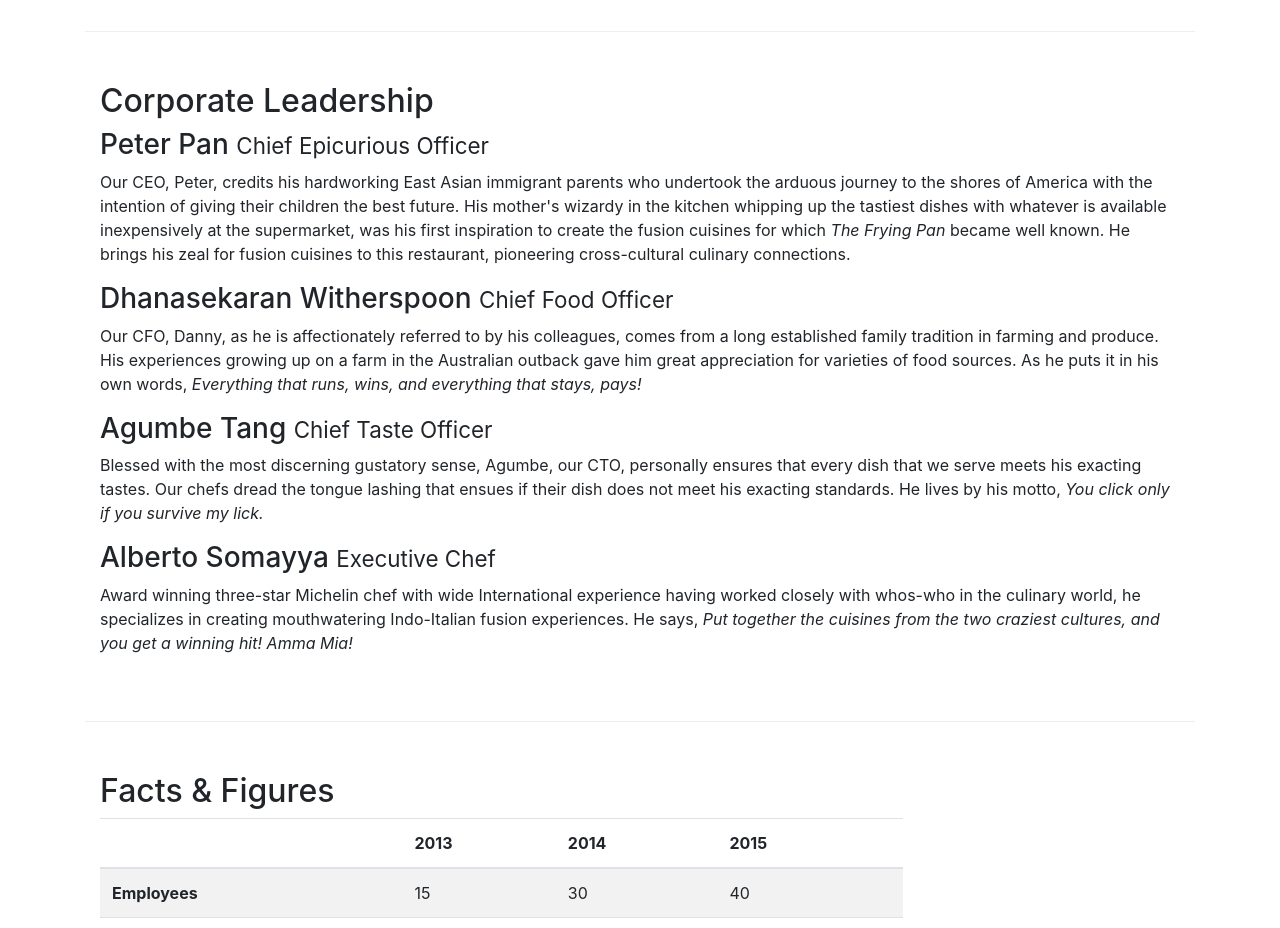
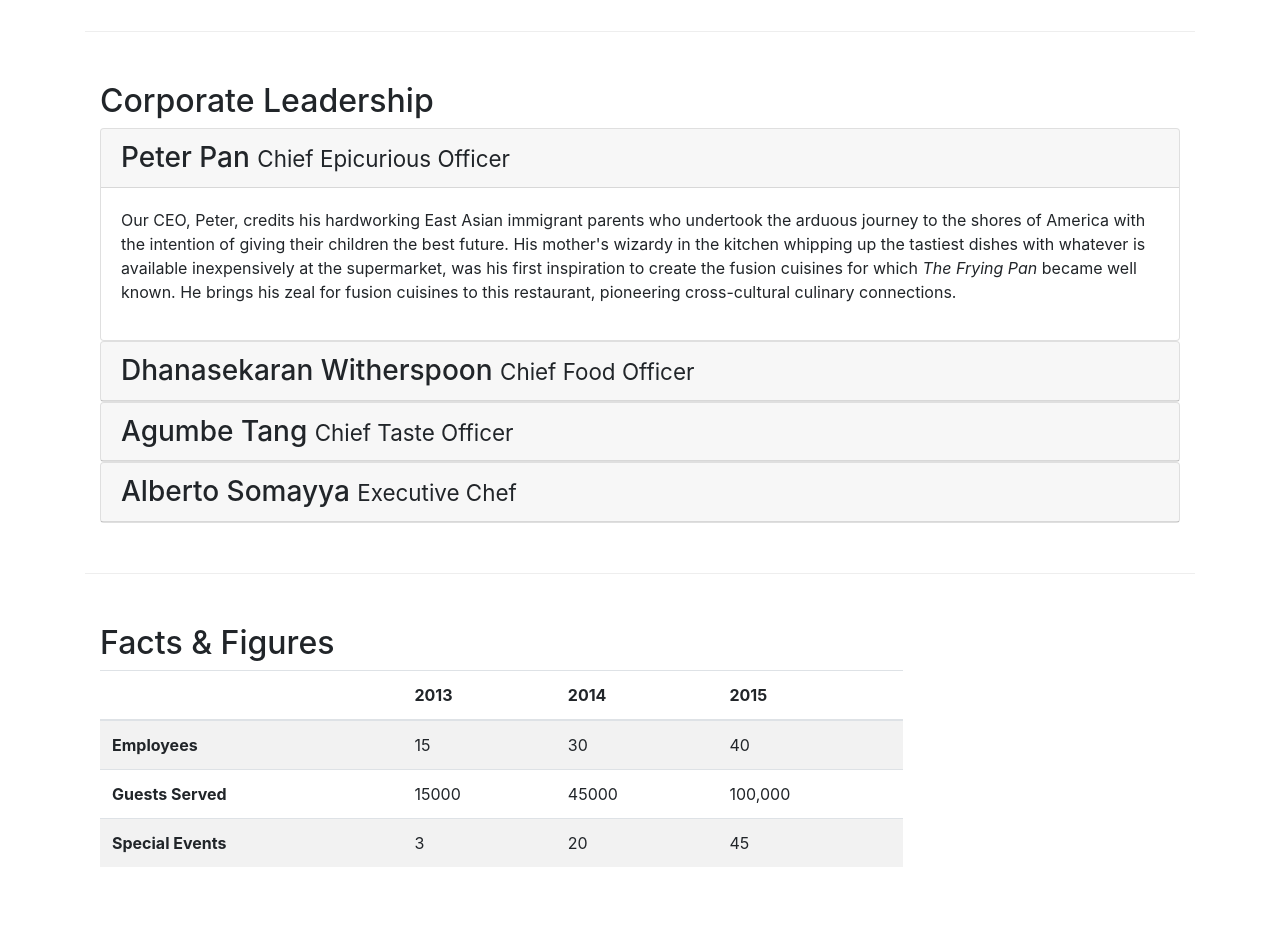
Before and after one commit to aliahsan07/bootStrapFTW, a website: page aboutus.html in a window 1280 px wide. Shown: the part 940-1868 px from the top of the page. Drawn offline with nearby package versions, Linux system fonts and the light colour scheme.

Commit message:
Accordion

```diff
--- a/aboutus.html
+++ b/aboutus.html
@@ -112,14 +112,71 @@
         <div class="row row-content">
             <div class="col-12">
                 <h2>Corporate Leadership</h2>
-                <h3>Peter Pan <small>Chief Epicurious Officer</small></h3>
-                <p class="d-none d-sm-block">Our CEO, Peter, credits his hardworking East Asian immigrant parents who undertook the arduous journey to the shores of America with the intention of giving their children the best future. His mother's wizardy in the kitchen whipping up the tastiest dishes with whatever is available inexpensively at the supermarket, was his first inspiration to create the fusion cuisines for which <em>The Frying Pan</em> became well known. He brings his zeal for fusion cuisines to this restaurant, pioneering cross-cultural culinary connections.</p>
-                <h3>Dhanasekaran Witherspoon <small>Chief Food Officer</small></h3>
-                <p class="d-none d-sm-block">Our CFO, Danny, as he is affectionately referred to by his colleagues, comes from a long established family tradition in farming and produce. His experiences growing up on a farm in the Australian outback gave him great appreciation for varieties of food sources. As he puts it in his own words, <em>Everything that runs, wins, and everything that stays, pays!</em></p>
-                <h3>Agumbe Tang <small>Chief Taste Officer</small></h3>
-                <p class="d-none d-sm-block">Blessed with the most discerning gustatory sense, Agumbe, our CTO, personally ensures that every dish that we serve meets his exacting tastes. Our chefs dread the tongue lashing that ensues if their dish does not meet his exacting standards. He lives by his motto, <em>You click only if you survive my lick.</em></p>
-                <h3>Alberto Somayya <small>Executive Chef</small></h3>
-                <p class="d-none d-sm-block">Award winning three-star Michelin chef with wide International experience having worked closely with whos-who in the culinary world, he specializes in creating mouthwatering Indo-Italian fusion experiences. He says, <em>Put together the cuisines from the two craziest cultures, and you get a winning hit! Amma Mia!</em></p>
+
+
+
+                <div id="accordian">
+                    <div class="card">
+                        <div class="card-header" role="tab" id="peterhead">
+                                <h3 class="mb-0">
+                                    <a data-toggle="collapse" data-target="#peter">
+                                        Peter Pan <small>Chief Epicurious Officer</small>
+                                    </a>
+                                </h3>
+                        </div>
+                        <div role="tabpanel" class="collapse show" id="peter" data-parent="#accordian">
+                               <div class="card-body">
+                                    <p class="d-none d-sm-block">Our CEO, Peter, credits his hardworking East Asian immigrant parents who undertook the arduous journey to the shores of America with the intention of giving their children the best future. His mother's wizardy in the kitchen whipping up the tastiest dishes with whatever is available inexpensively at the supermarket, was his first inspiration to create the fusion cuisines for which <em>The Frying Pan</em> became well known. He brings his zeal for fusion cuisines to this restaurant, pioneering cross-cultural culinary connections.</p>
+                               </div>
+                        </div>
+                    </div>
+
+                    <div class="card">
+                            <div class="card-header" role="tab" id="dannyhead">
+                            <h3 class="mb-0">
+                                <a class="collapsed" data-toggle="collapse" data-target="#danny">
+                                Dhanasekaran Witherspoon <small>Chief Food Officer</small>
+                                </a>
+                            </h3>
+                        </div>
+                        <div class="collapse" id="danny" data-parent="#accordion">
+                            <div class="card-body">
+                                <p class="d-none d-sm-block">. . .</em></p>
+                            </div>
+                        </div>
+                    </div>
+
+                    <div class="card">
+                            <div class="card-header" role="tab" id="agumbehead">
+                            <h3 class="mb-0">
+                                <a class="collapsed" data-toggle="collapse" data-target="#agumbe">
+                                Agumbe Tang <small>Chief Taste Officer</small>
+                                </a>
+                            </h3>
+                        </div>
+                        <div class="collapse" id="agumbe" data-parent="#accordion">
+                            <div class="card-body">
+                                <p class="d-none d-sm-block">. . .</p>
+                            </div>
+                        </div>
+                    </div>
+
+                    <div class="card">
+                            <div class="card-header" role="tab" id="albertohead">
+                            <h3 class="mb-0">
+                                <a class="collapsed" data-toggle="collapse" data-target="#alberto">
+                                Alberto Somayya <small>Executive Chef</small>
+                                </a>
+                            </h3>
+                        </div>
+                        <div class="collapse" id="alberto" data-parent="#accordion">
+                            <div class="card-body">
+                                <p class="d-none d-sm-block">. . .</em></p>
+                            </div>
+                        </div>
+                    </div>
+                </div>
+
             </div>
        </div>
 
--- a/css/styles.css
+++ b/css/styles.css
@@ -42,3 +42,11 @@
 .navbar-dark{
     background: #512DA8;
 }
+
+
+.tab-content{
+    border-left: 1px solid #ddd;
+    border-right: 1px solid #ddd;
+    border-bottom: 1px solid #ddd;
+    padding: 10px;
+}
```
